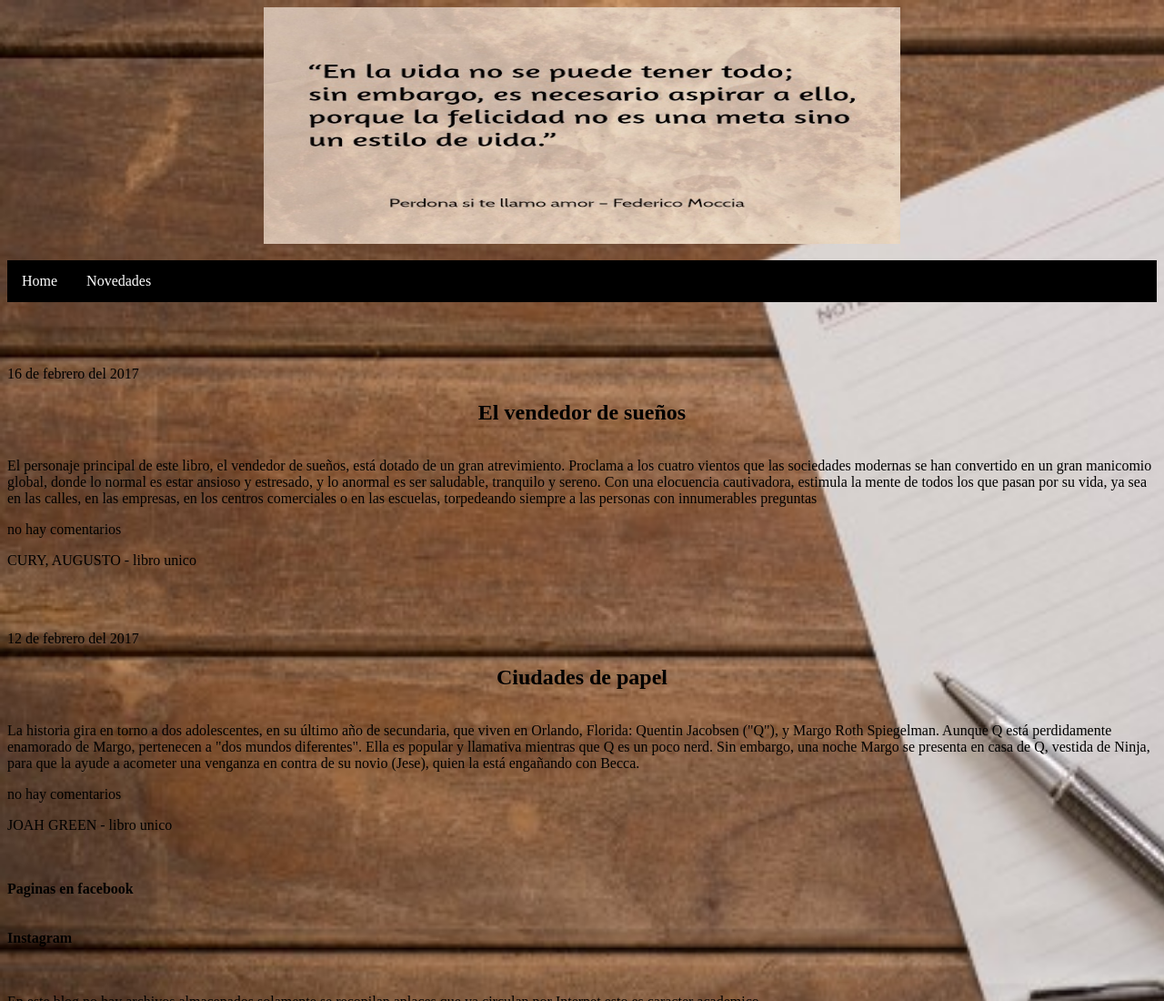
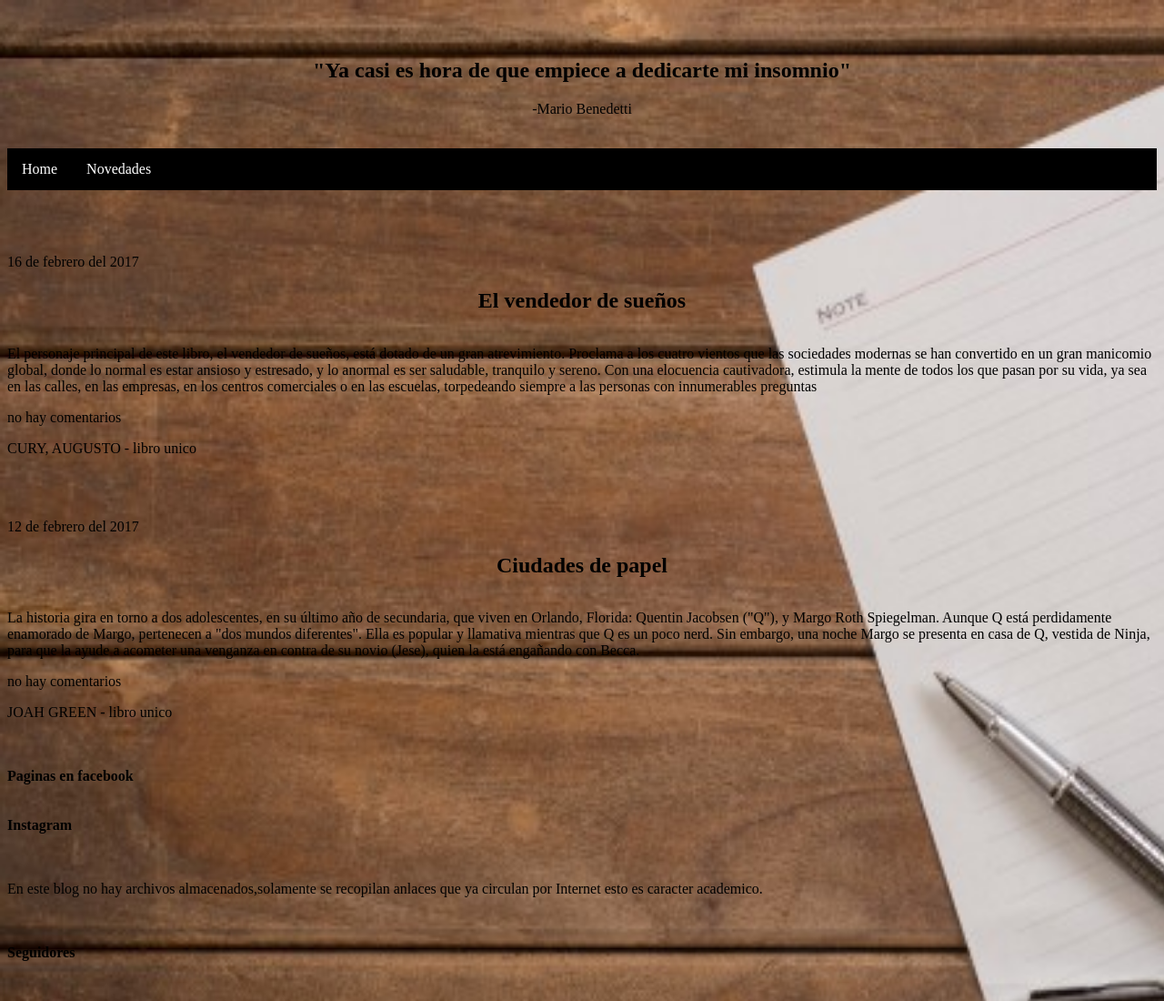
Before and after one commit to dgrueso/Parcial, a plain HTML site: page index.html in a window 1280 px wide. Shown: the top 1100 px of the page at 91% size. Drawn offline with Linux system fonts and the light colour scheme; files whose address does not match are found by name.

Commit message:
Se cambio la portada y el fondo del Blog

```diff
--- a/estilo.css
+++ b/estilo.css
@@ -35,3 +35,8 @@ body {
 .top_menu li a:hover {
     background-color: #111;
 }
+
+.E1{
+	height: 5%
+	width: 5%
+}
--- a/index.html
+++ b/index.html
@@ -10,7 +10,9 @@
 	<section id="main_container">
 		<header class="header" > <!--INICIO DEL ENCABEZADO-->
 			<center>
-				<img src="li-7.jpg" width="700" height="260" > <!--IMAGEN DEL ENCABEZADO-->
+				<br><br>
+				<h1> "Ya casi es hora de que empiece a dedicarte mi insomnio" </h1>
+				<p>-Mario Benedetti</p>
 			</center>
 			<br>
 			<nav class="top_menu"><!--INICIO DE MENU DE NAVEGACION -->
@@ -22,7 +24,7 @@
 		</header><!-- FIN DEL ENCABEZADO-->
 	</section>
 	<br> <br> <br>
-		<section> <!--INICIO DE  PRIMERA ENTRADA -->
+		<section class= E1> <!--INICIO DE  PRIMERA ENTRADA -->
 		<article>  <!--INICIO DE LA INFORMACION DE LA ENTRADA -->
 			<header id="header">  <!-- INICIO DE ENCABEZADO DE LA ENTRADA -->
 				<p>  16 de febrero del 2017 </p>  <!-- FECHA DE LA ENTRADA-->
```
